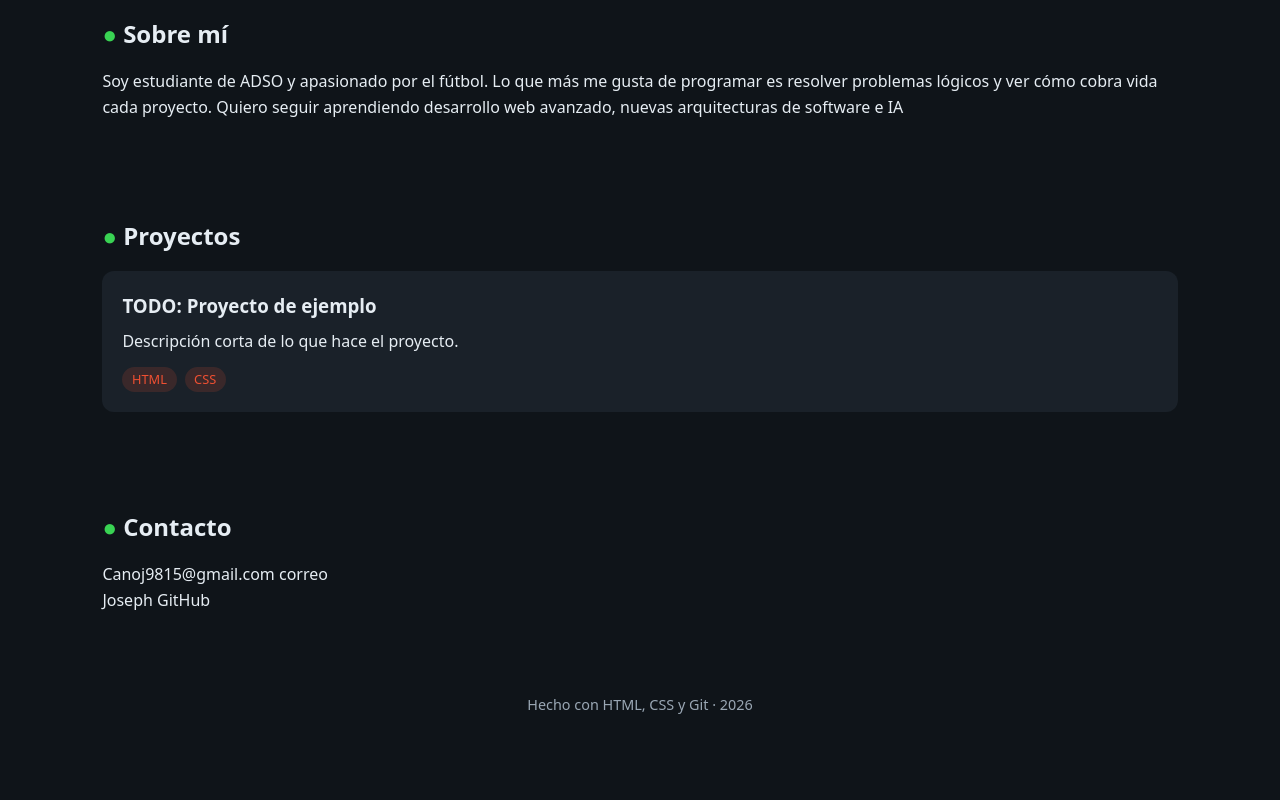
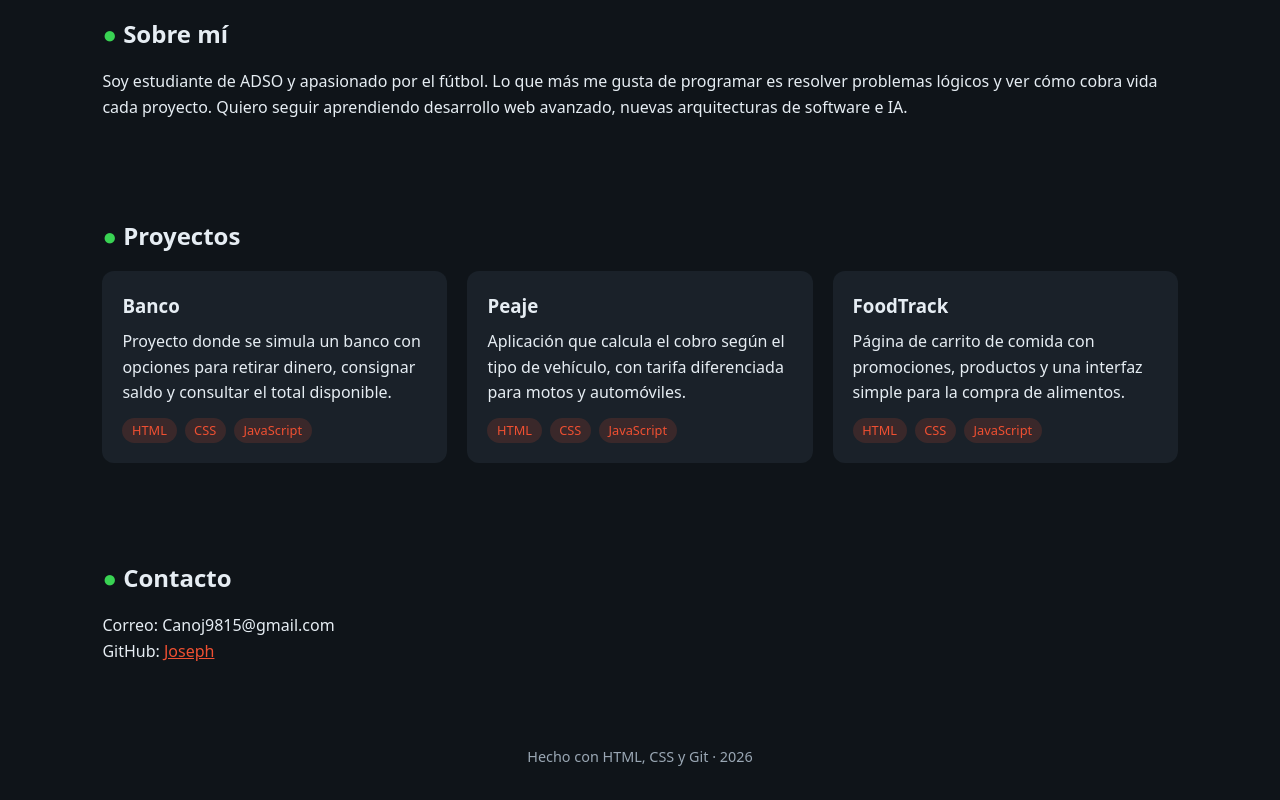
Before and after one commit to JosephCBS/mi-portafolio, a plain HTML site: page index.html in a window 1280 px wide. Shown: the part 513-1313 px from the top of the page. Before the commit the page ends 1261 px from the top, so only its background shows below. Drawn offline with Linux system fonts and the light colour scheme.

Commit message:
feat: complete portfolio projects and contact section

```diff
--- a/index.html
+++ b/index.html
@@ -25,54 +25,53 @@
   </header>
 
   <main>
-
-    <!-- =========================================================
-         PARTE B (guiada) — Paso 1
-         TODO: Reemplaza el párrafo de ejemplo con 3 o 4 líneas
-         sobre ti: quién eres, qué te gusta de programar y qué
-         quieres aprender. Cambia también "Tu Nombre Aquí" arriba.
-         ========================================================= -->
     <section id="sobre-mi" class="seccion">
       <h2>Sobre mí</h2>
-      <p>Soy estudiante de ADSO y apasionado por el fútbol. Lo que más me gusta de programar es resolver problemas lógicos y ver cómo cobra vida cada proyecto. Quiero seguir aprendiendo desarrollo web avanzado, nuevas arquitecturas de software e IA</p>
+      <p>Soy estudiante de ADSO y apasionado por el fútbol. Lo que más me gusta de programar es resolver problemas lógicos y ver cómo cobra vida cada proyecto. Quiero seguir aprendiendo desarrollo web avanzado, nuevas arquitecturas de software e IA.</p>
     </section>
 
-    <!-- =========================================================
-         RETO (calificable)
-         TODO: Agrega 3 tarjetas <article class="tarjeta"> con
-         proyectos o ejercicios que hayas hecho en el programa.
-         Cada tarjeta debe tener: <h3> con el nombre, un <p> con
-         la descripción y una lista <ul class="etiquetas"> con las
-         tecnologías usadas. Abajo tienes una tarjeta de ejemplo:
-         reemplázala por las tuyas.
-         ========================================================= -->
     <section id="proyectos" class="seccion">
       <h2>Proyectos</h2>
       <div class="grid">
         <article class="tarjeta">
-          <h3>TODO: Proyecto de ejemplo</h3>
-          <p>Descripción corta de lo que hace el proyecto.</p>
+          <h3>Banco</h3>
+          <p>Proyecto donde se simula un banco con opciones para retirar dinero, consignar saldo y consultar el total disponible.</p>
           <ul class="etiquetas">
             <li>HTML</li>
             <li>CSS</li>
+            <li>JavaScript</li>
+          </ul>
+        </article>
+
+        <article class="tarjeta">
+          <h3>Peaje</h3>
+          <p>Aplicación que calcula el cobro según el tipo de vehículo, con tarifa diferenciada para motos y automóviles.</p>
+          <ul class="etiquetas">
+            <li>HTML</li>
+            <li>CSS</li>
+            <li>JavaScript</li>
+          </ul>
+        </article>
+
+        <article class="tarjeta">
+          <h3>FoodTrack</h3>
+          <p>Página de carrito de comida con promociones, productos y una interfaz simple para la compra de alimentos.</p>
+          <ul class="etiquetas">
+            <li>HTML</li>
+            <li>CSS</li>
+            <li>JavaScript</li>
           </ul>
         </article>
       </div>
     </section>
 
-    <!-- =========================================================
-         PARTE B (guiada) — Paso 2
-         TODO: Agrega tu correo y el enlace a tu perfil de GitHub
-         en la lista de contacto.
-         ========================================================= -->
     <section id="contacto" class="seccion">
       <h2>Contacto</h2>
       <ul class="contacto">
-        <li> Canoj9815@gmail.com correo</li>
-        <li> Joseph GitHub</li>
+        <li>Correo: Canoj9815@gmail.com</li>
+        <li>GitHub: <a href="https://github.com/tu-usuario">Joseph</a></li>
       </ul>
     </section>
-
   </main>
 
   <footer class="footer">
```
